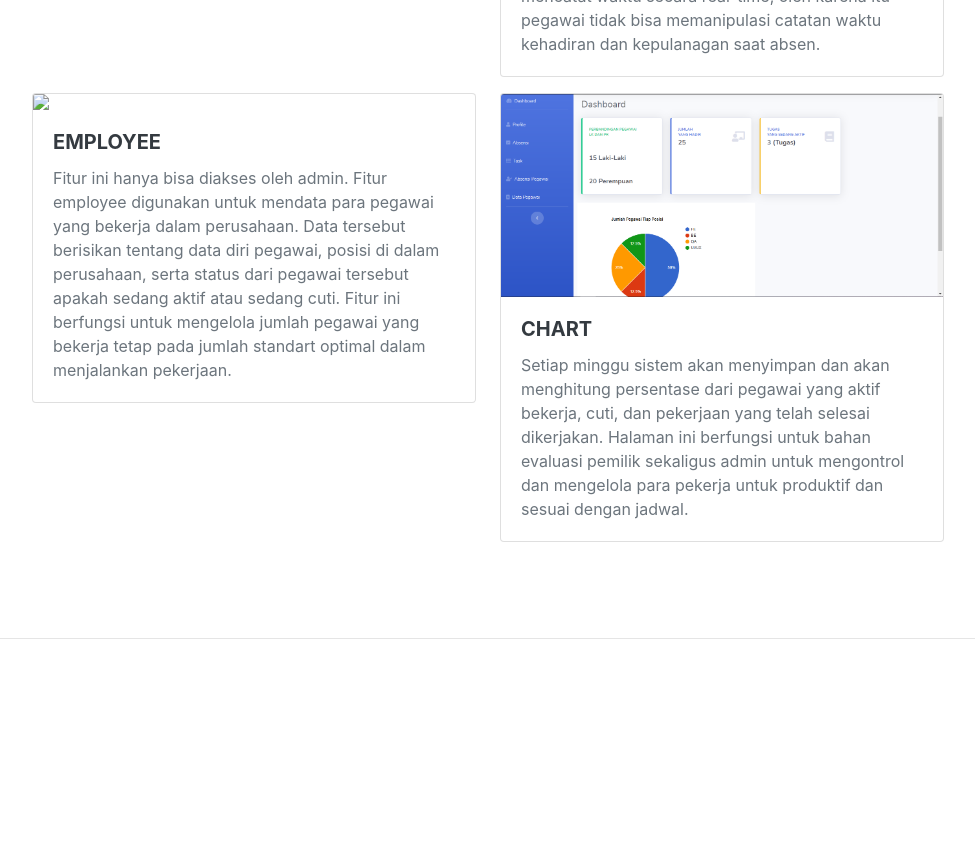
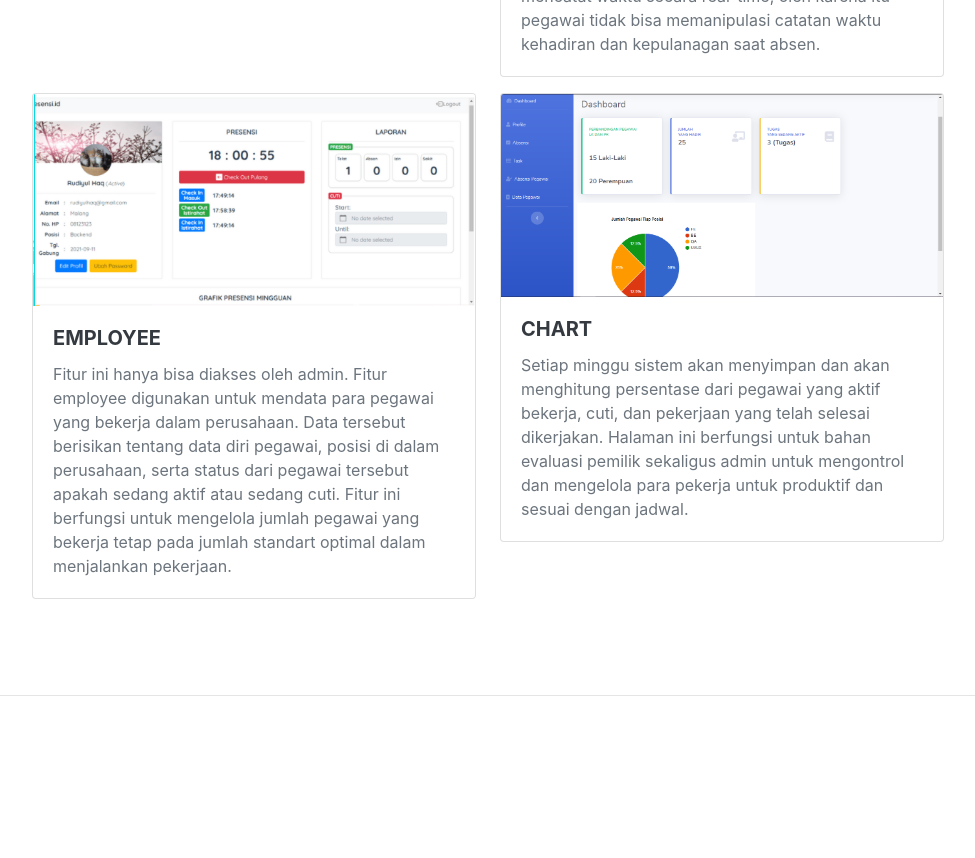
Before and after one commit to farhan1205/Absensi.id, a plain HTML site: page index.html in a window 1280 px wide. Shown: the part 3053-3911 px from the top of the page, without its empty margins (288-1263 px from the left). Drawn offline with nearby package versions, Linux system fonts and the light colour scheme; a web font is replaced by a local one.

Commit message:
Update index.html

```diff
--- a/index.html
+++ b/index.html
@@ -118,7 +118,7 @@
                     <div class="row mb-3">
                         <div class="col-lg-6">
                             <div class="card" style="width: 100%;">
-                              <img src="assets/img/karyawan 1.PNG" class="card-img-top">
+                              <img src="assets/img/karyawan1.PNG" class="card-img-top">
                               <div class="card-body">
                               <h5 class="card-title">Employee</h5>
                                 <p class="card-text">Fitur ini hanya bisa diakses oleh admin. Fitur employee digunakan untuk mendata para pegawai yang bekerja dalam perusahaan. Data tersebut berisikan tentang data diri pegawai, posisi di dalam perusahaan, serta status dari pegawai tersebut apakah sedang aktif atau sedang cuti. Fitur ini berfungsi untuk mengelola jumlah pegawai yang bekerja tetap pada jumlah standart optimal dalam menjalankan pekerjaan. </p>
```
